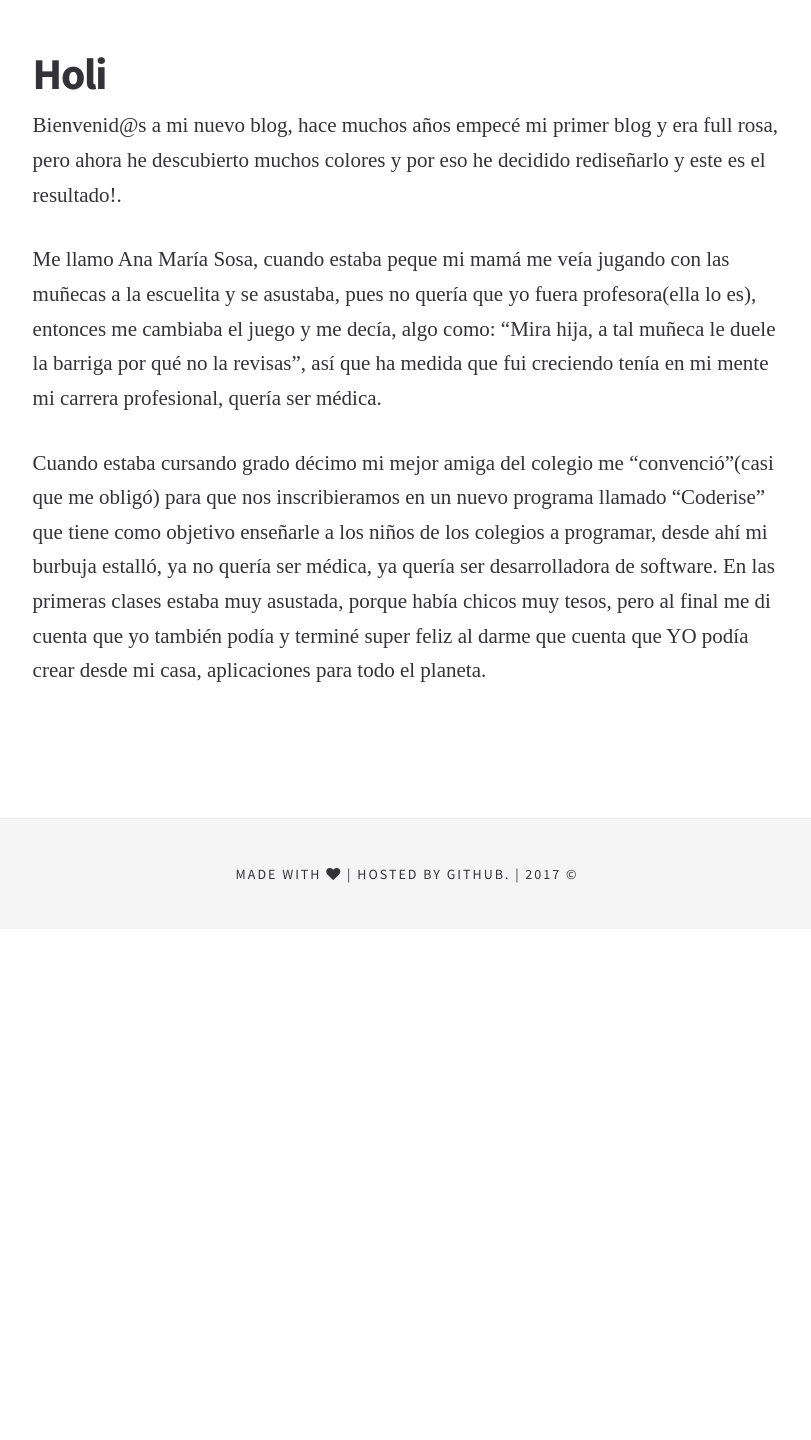
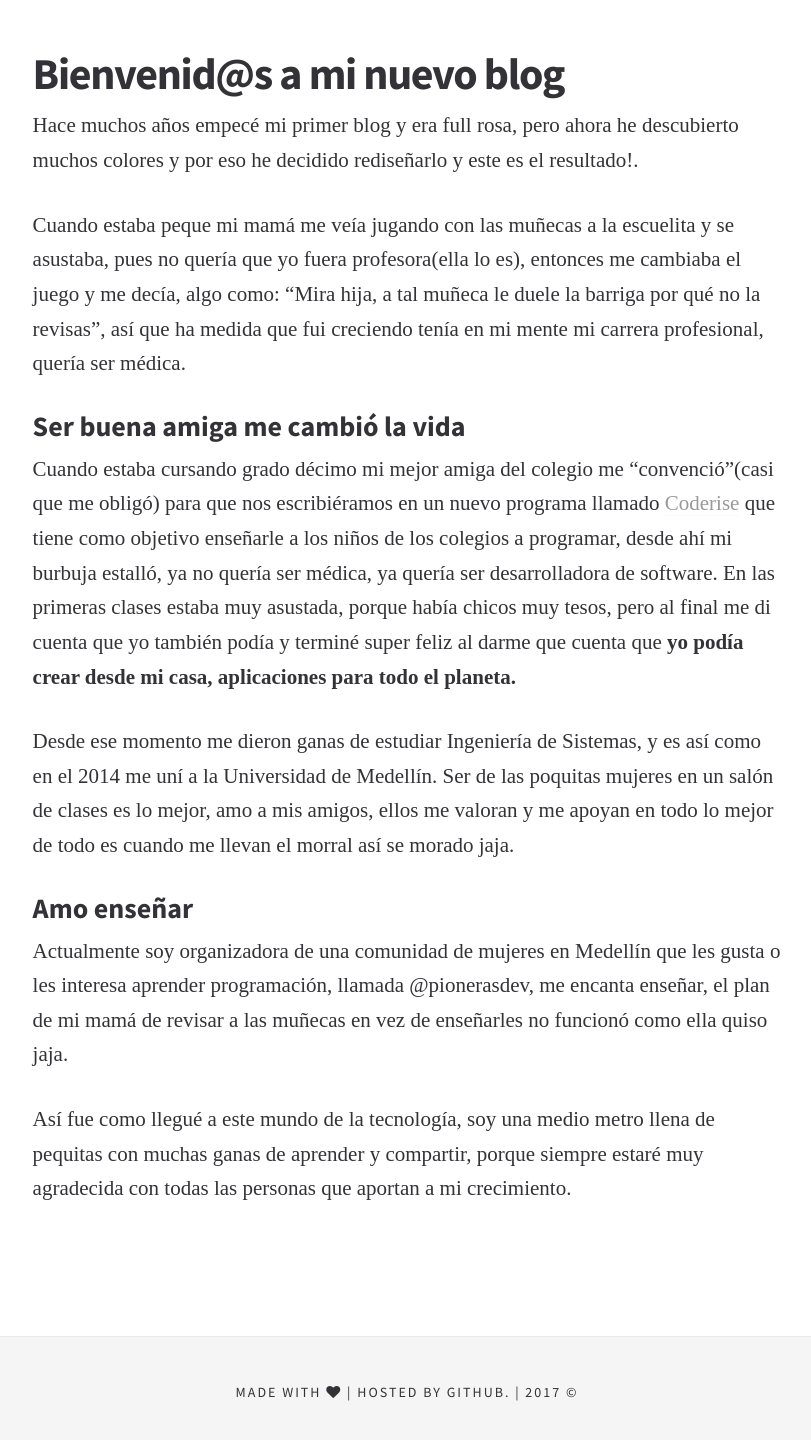
Before and after one commit to AnaMariaSosaM/anamariasosam.github.io, a Jekyll site: the page built from _pages/about/index.md, in a window 1280 px wide. Shown: the part 460-1900 px from the top of the page, without its empty margins (233-1044 px from the left). Built offline with Jekyll 4.4.1, drawn with Linux system fonts in a browser that asks for light colours; some web fonts are replaced.

Commit message:
add about text

```diff
--- a/_pages/about/index.md
+++ b/_pages/about/index.md
@@ -1,12 +1,22 @@
 ---
-title: Holi
+title: Bienvenid@s a mi nuevo blog
 permalink: /about/
 feature_image: feature-about
 layout: page
 ---
-Bienvenid@s a mi nuevo blog, hace muchos años empecé mi primer blog y era full rosa, pero ahora he descubierto muchos colores y por eso he decidido rediseñarlo y este es el resultado!.
+Hace muchos años empecé mi primer blog y era full rosa, pero ahora he descubierto muchos colores y por eso he decidido rediseñarlo y este es el resultado!.
 
-Me llamo Ana María Sosa, cuando estaba peque mi mamá me veía jugando con las muñecas a la escuelita y se asustaba, pues no quería que yo fuera profesora(ella lo es), entonces me cambiaba el juego y me decía, algo como: "Mira hija, a tal muñeca le duele la barriga por qué no la revisas", así que ha medida que fui creciendo tenía en mi mente mi carrera profesional, quería ser médica.
+Cuando estaba peque mi mamá me veía jugando con las muñecas a la escuelita y se asustaba, pues no quería que yo fuera profesora(ella lo es), entonces me cambiaba el juego y me decía, algo como: "Mira hija, a tal muñeca le duele la barriga por qué no la revisas", así que ha medida que fui creciendo tenía en mi mente mi carrera profesional, quería ser médica.
 
-Cuando estaba cursando grado décimo mi mejor amiga del colegio me "convenció"(casi que me obligó) para que nos inscribieramos en un nuevo programa llamado "Coderise" que tiene como objetivo enseñarle a los niños de los colegios a programar, desde ahí mi burbuja estalló, ya no quería ser médica, ya quería ser desarrolladora de software.
-En las primeras clases estaba muy asustada, porque había chicos muy tesos, pero al final me di cuenta que yo también podía y terminé super feliz al darme que cuenta que YO podía crear desde mi casa, aplicaciones para todo el planeta.
+## Ser buena amiga me cambió la vida
+
+Cuando estaba cursando grado décimo mi mejor amiga del colegio me "convenció"(casi que me obligó) para que nos escribiéramos en un nuevo programa llamado [Coderise](http://coderise.org/) que tiene como objetivo enseñarle a los niños de los colegios a programar, desde ahí mi burbuja estalló, ya no quería ser médica, ya quería ser desarrolladora de software.
+En las primeras clases estaba muy asustada, porque había chicos muy tesos, pero al final me di cuenta que yo también podía y terminé super feliz al darme que cuenta que **yo podía crear desde mi casa, aplicaciones para todo el planeta.**
+
+Desde ese momento me dieron ganas de estudiar Ingeniería de Sistemas, y es así como en el 2014 me uní a la Universidad de Medellín. Ser de las poquitas mujeres en un salón de clases es lo mejor, amo a mis amigos, ellos me valoran y me apoyan en todo lo mejor de todo es cuando me llevan el morral así se morado jaja.
+
+## Amo enseñar
+
+Actualmente soy organizadora de una comunidad de mujeres en Medellín que les gusta o les interesa aprender programación, llamada @pionerasdev, me encanta enseñar, el plan de mi mamá de revisar a las muñecas en vez de enseñarles no funcionó como ella quiso jaja.
+
+Así fue como llegué a este mundo de la tecnología, soy una medio metro llena de pequitas con muchas ganas de aprender y compartir, porque siempre estaré muy agradecida con todas las personas que aportan a mi crecimiento.
```
